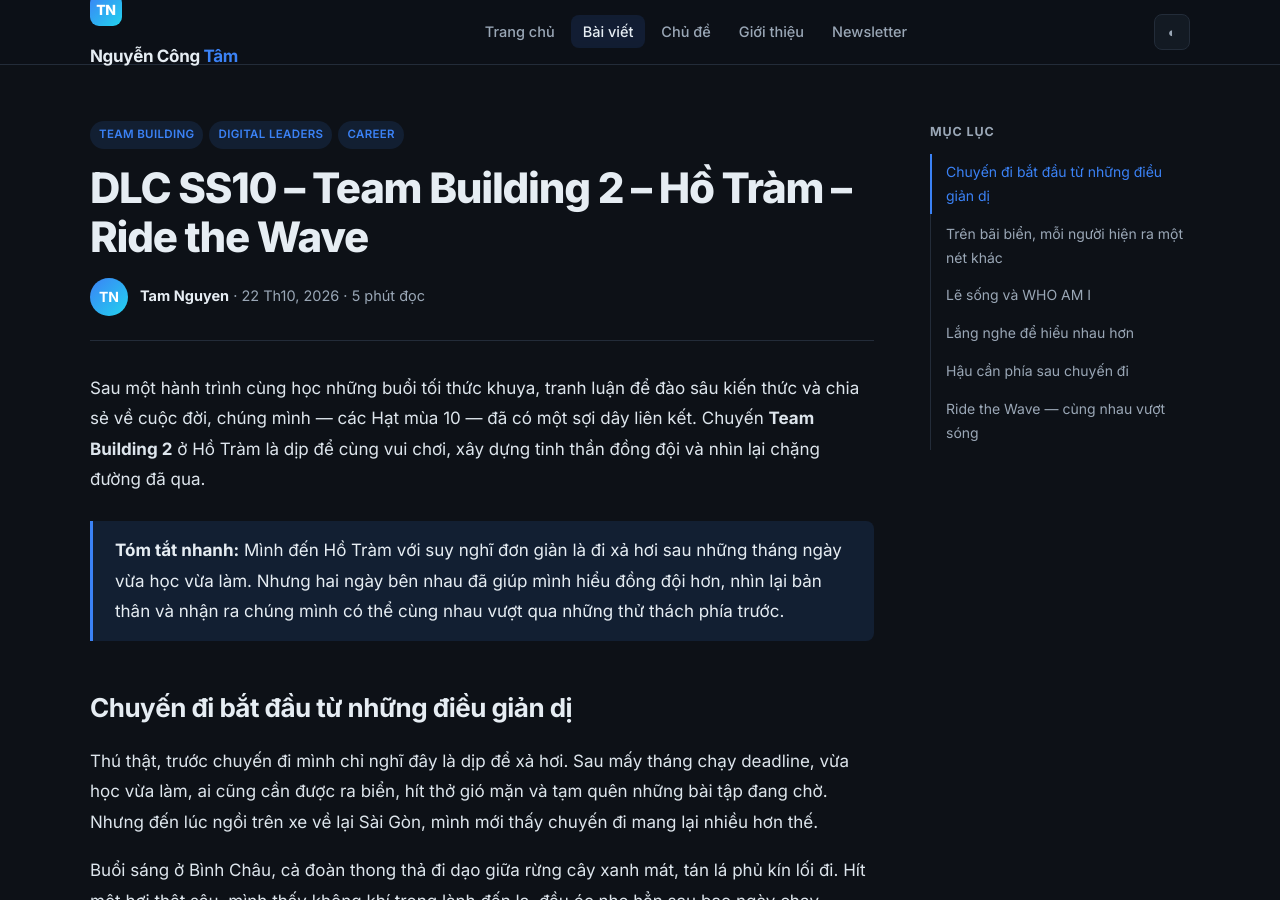
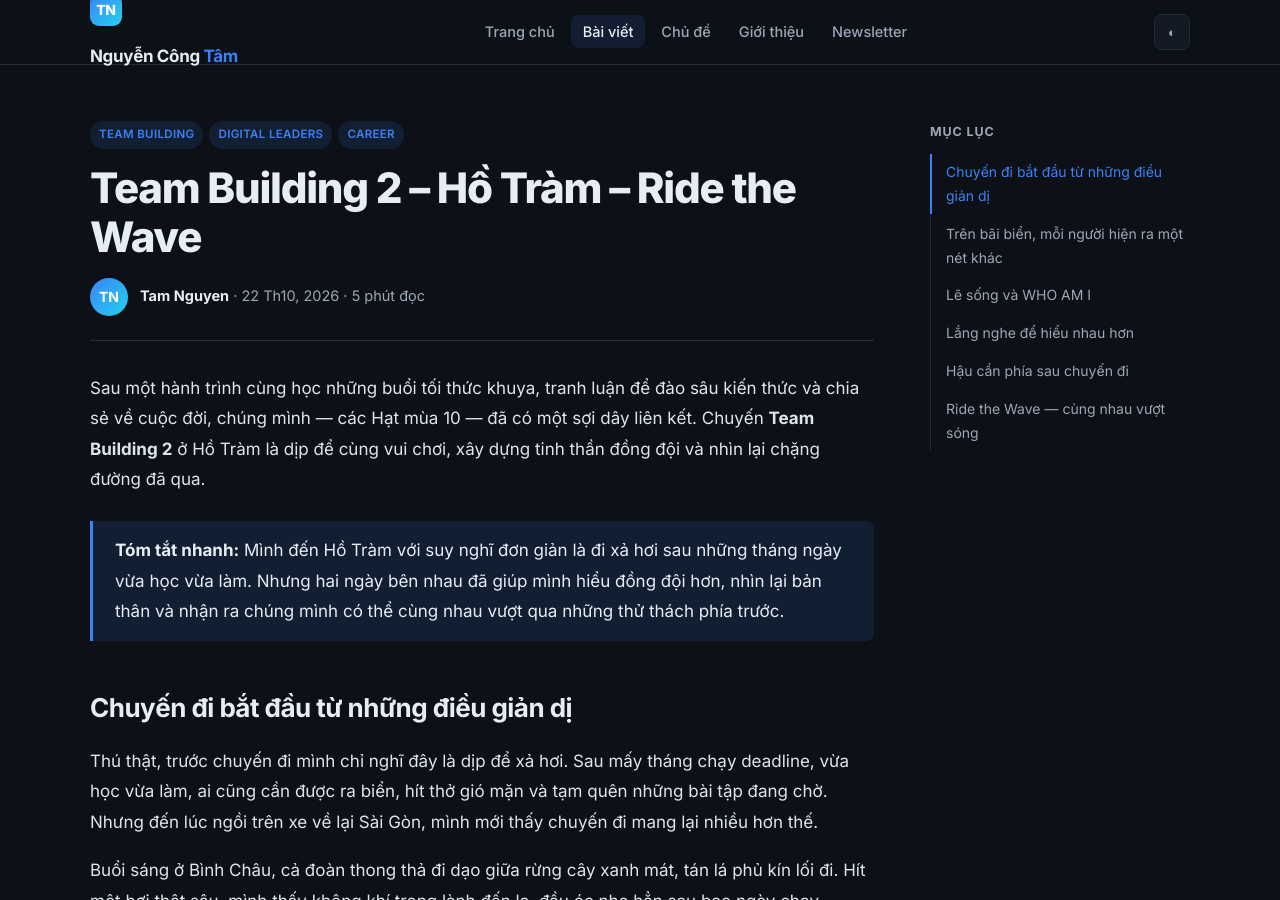
Before and after one commit to congtamsoul/congtamsoul.github.io, a Jekyll site: the page built from _posts/2026-10-22-dlc-ss10-team-building-2-ho-tram-ride-the-wave.md, in a window 1280 px wide and 900 px high. Built offline with Jekyll 4.4.1, drawn with Linux system fonts in a browser that asks for light colours.

Commit message:
edit tb2

```diff
--- a/_posts/2026-10-22-dlc-ss10-team-building-2-ho-tram-ride-the-wave.md
+++ b/_posts/2026-10-22-dlc-ss10-team-building-2-ho-tram-ride-the-wave.md
@@ -1,7 +1,7 @@
 ---
 layout: post
-title: "DLC SS10 – Team Building 2 – Hồ Tràm – Ride the Wave"
-seo_title: "DLC SS10 Team Building 2: Ride the Wave"
+title: "Team Building 2 – Hồ Tràm – Ride the Wave"
+seo_title: "Team Building 2: Ride the Wave"
 description: "Hai ngày ở Hồ Tràm giúp các Hạt mùa 10 gắn kết hơn qua hoạt động đồng đội, những cuộc trò chuyện chân thành và hành trình cùng nhau vượt sóng."
 date: 2026-10-22
 author: "Tam Nguyen"
@@ -17,7 +17,7 @@ card_tags:
   - Career
 summary: "Hai ngày ở Hồ Tràm để các Hạt mùa 10 cùng vui chơi, nhìn lại hành trình và thêm tin tưởng nhau trên chặng đường phía trước."
 redirect_from:
-  - /posts/dlc-ss10-team-building-2-ho-tram-ride-the-wave.html
+  - /posts/team-building-2-ho-tram-ride-the-wave.html
 ---
 
 Sau một hành trình cùng học những buổi tối thức khuya, tranh luận để đào sâu kiến thức và chia sẻ về cuộc đời, chúng mình — các Hạt mùa 10 — đã có một sợi dây liên kết. Chuyến **Team Building 2** ở Hồ Tràm là dịp để cùng vui chơi, xây dựng tinh thần đồng đội và nhìn lại chặng đường đã qua.
```
